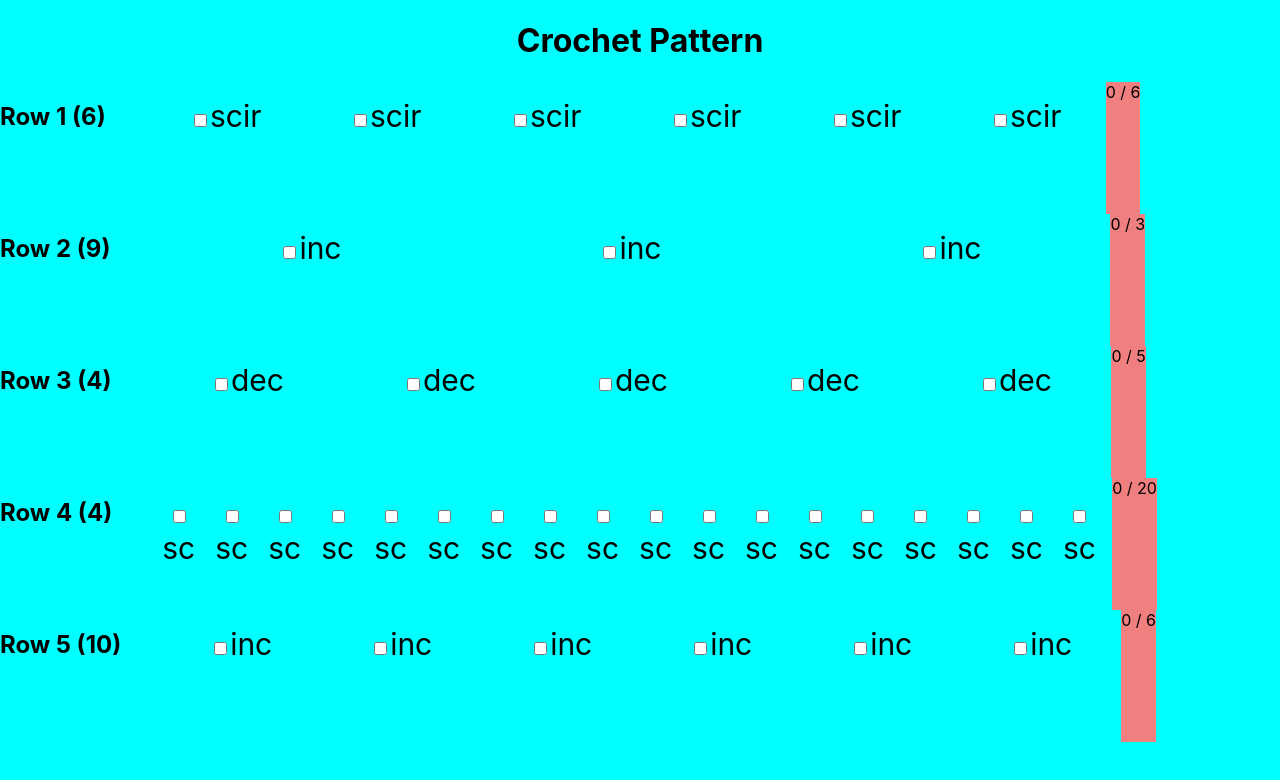
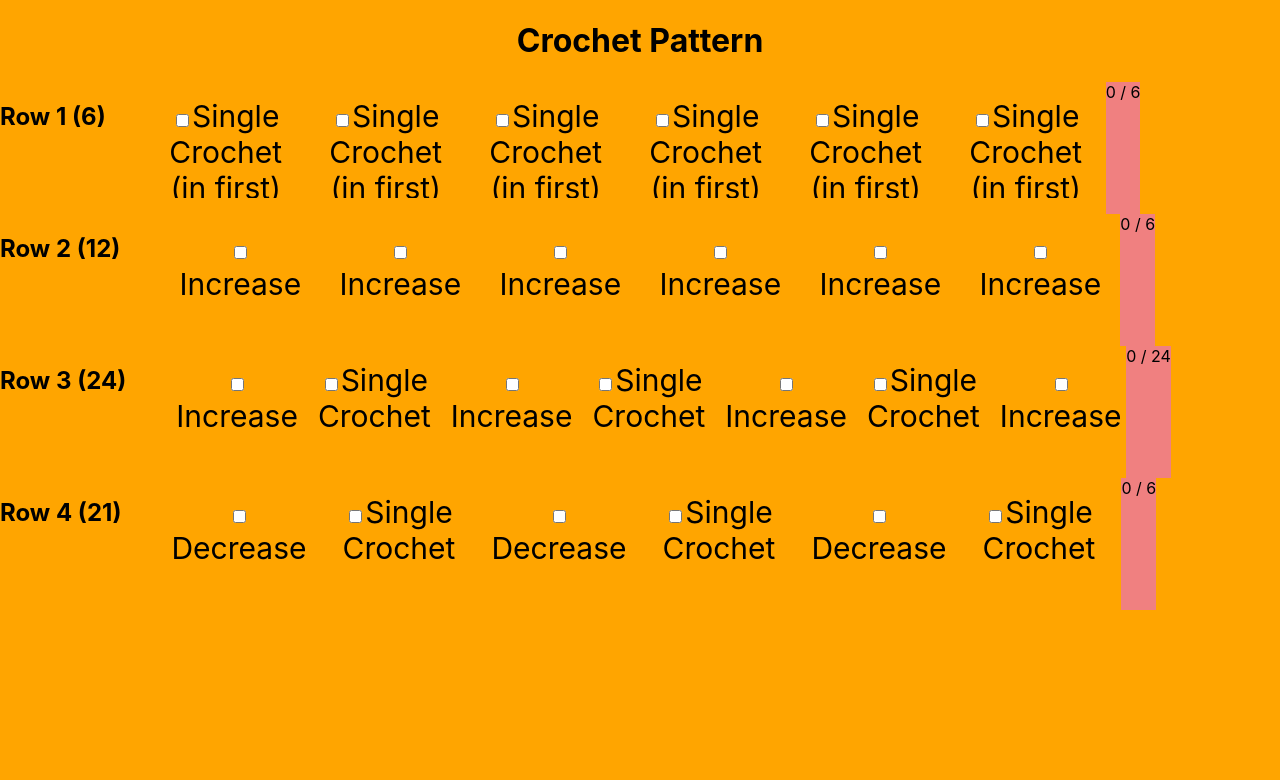
Before and after one commit to Chorwhat/crochet-app, a React (Create React App) app: page / in a window 1280 px wide. Shown: the top 780 px of the page. Built offline with nearby package versions, Linux system fonts and the light colour scheme.

Commit message:
vercel test of changing background color
there might be some changes in pattern.js but nothing that significant.

```diff
--- a/src/App.css
+++ b/src/App.css
@@ -3,7 +3,7 @@
 }
 
 body{
-  background-color: aqua;
+  background-color: orange;
 }
 
 .row {
--- a/src/components/Pattern.js
+++ b/src/components/Pattern.js
@@ -1,115 +1,117 @@
 import { useState } from 'react';
 import Row from './Row';
 
+function parseInput(input) {
+    // Split the input string on the "|" character, if it exists
+    const parts = input.split("|");
+
+    // Initialize the result array
+    const result = [];
+
+    // Loop through each part
+    for (const part of parts) {
+      // Split the part on commas to get a list of patterns
+      const patterns = part.split(",");
+
+      // Initialize the sub-array for this part
+      const subArray = [];
+
+      // Loop through each pattern
+      for (const pattern of patterns) {
+        // Split the pattern on the "" character, if it exists
+        const [base, count] = pattern.split("*");
+
+        // Convert the count string to a number, or default to 1 if no count is specified
+        const repeatCount = count ? parseInt(count, 10) : 1;
+
+        // Add the base pattern to the sub-array the specified number of times
+        for (let i = 0; i < repeatCount; i++) {
+
+            let value = 0
+
+            if (base === 'a' || base === 'b'){
+              value = 1
+            }
+            else if(base === "dec"){
+              value = -1
+            }
+          subArray.push({ stitchType: base,
+          complete: false,
+          value: value });
+        }
+      }
+
+      // Add the sub-array to the result array
+      result.push(subArray);
+    }
+
+    // Return the final result array
+    return result;
+  }
 
 
-
-function createPatternFromString(inputString) {
-    // Split the input string into an array of substrings at each comma
-    let subarrays = inputString.split(",");
-
-    // Loop through the subarrays and split each one by the | character
-    for (let i = 0; i < subarrays.length; i++) {
-      subarrays[i] = subarrays[i].split("|");
-
-      // Use the map() method to transform each element in the subarray
-      // into an array of objects with the property "stitchType"
-      subarrays[i] = subarrays[i].map(str => {
-        let parts = str.split("x");
-        let stitchType = parts[0];
-        let number = parts[1];
-
-        // Create an array of objects with the properties of stitches
-        let objects = [];
-        for (let j = 0; j < number; j++) {
-          let value = 0
-
-          if (stitchType === 'inc' || stitchType === 'scir'){
-            value = 1
-          }
-          else if(stitchType === "dec"){
-            value = -1
-          }
-
-          objects.push({
-            id: j,
-            stitchType: stitchType,
-            rowCount: 0,
-            value: value,
-            complete: false
-          });
-        }
-        return objects;
-
-      });
-    }
-
-    let spreadOut = [].concat(...subarrays);
-    return spreadOut;
-  }
-
-let inputString = "scirx6,incx3,decx5,scx20,incx6";
-let outputArray = createPatternFromString(inputString);
+let inputString = "scir*6,in*3,(sc,in)*3";
+let outputArray = parseInput(inputString);
 
 
 
 
 //sc*6, inc*6, sc*6
 
-// const initialPattern = [[
-//     { id: 0, stitchType: 'Single Crochet (in first)', rowCount: 0, value:1, complete: false },
-//     { id: 1, stitchType: 'Single Crochet (in first)', rowCount: 0, value: 1, complete: false },
-//     { id: 2, stitchType: 'Single Crochet (in first)', rowCount: 0, value: 1, complete: false },
-//     { id: 3, stitchType: 'Single Crochet (in first)', rowCount: 0, value: 1, complete: false },
-//     { id: 4, stitchType: 'Single Crochet (in first)', rowCount: 0, value: 1, complete: false },
-//     { id: 5, stitchType: 'Single Crochet (in first)', rowCount: 0, value: 1, complete: false },
-// ],
-// [
-//     { id: 0, stitchType: 'Increase', rowCount: 0, value: 1, complete: false },
-//     { id: 1, stitchType: 'Increase', rowCount: 0, value: 1, complete: false },
-//     { id: 2, stitchType: 'Increase', rowCount: 0, value: 1, complete: false },
-//     { id: 3, stitchType: 'Increase', rowCount: 0, value: 1, complete: false },
-//     { id: 4, stitchType: 'Increase', rowCount: 0, value: 1, complete: false },
-//     { id: 5, stitchType: 'Increase', rowCount: 0, value: 1, complete: false },
-// ],
-// [
-//     { id: 0, stitchType: 'Increase', rowCount: 0, value: 1, complete: false },
-//     { id: 1, stitchType: 'Single Crochet', rowCount: 0, value: 0, complete: false },
-//     { id: 2, stitchType: 'Increase', rowCount: 0, value: 1, complete: false },
-//     { id: 3, stitchType: 'Single Crochet', rowCount: 0, value: 0, complete: false },
-//     { id: 4, stitchType: 'Increase', rowCount: 0, value: 1, complete: false },
-//     { id: 5, stitchType: 'Single Crochet', rowCount: 0, value: 0, complete: false },
-//     { id: 6, stitchType: 'Increase', rowCount: 0, value: 1, complete: false },
-//     { id: 7, stitchType: 'Single Crochet', rowCount: 0, value: 0, complete: false },
-//     { id: 8, stitchType: 'Increase', rowCount: 0, value: 1, complete: false },
-//     { id: 9, stitchType: 'Single Crochet', rowCount: 0, value: 0, complete: false },
-//     { id: 10, stitchType: 'Increase', rowCount: 0, value: 1, complete: false },
-//     { id: 11, stitchType: 'Single Crochet', rowCount: 0, value: 0, complete: false },
-//     { id: 12, stitchType: 'Increase', rowCount: 0, value: 1, complete: false },
-//     { id: 13, stitchType: 'Single Crochet', rowCount: 0, value: 0, complete: false },
-//     { id: 14, stitchType: 'Increase', rowCount: 0, value: 1, complete: false },
-//     { id: 15, stitchType: 'Single Crochet', rowCount: 0, value: 0, complete: false },
-//     { id: 16, stitchType: 'Increase', rowCount: 0, value: 1, complete: false },
-//     { id: 17, stitchType: 'Single Crochet', rowCount: 0, value: 0, complete: false },
-//     { id: 18, stitchType: 'Increase', rowCount: 0, value: 1, complete: false },
-//     { id: 19, stitchType: 'Single Crochet', rowCount: 0, value: 0, complete: false },
-//     { id: 20, stitchType: 'Increase', rowCount: 0, value: 1, complete: false },
-//     { id: 21, stitchType: 'Single Crochet', rowCount: 0, value: 0, complete: false },
-//     { id: 22, stitchType: 'Increase', rowCount: 0, value: 1, complete: false },
-//     { id: 23, stitchType: 'Single Crochet', rowCount: 0, value: 0, complete: false },
+const initialPattern = [[
+    { id: 0, stitchType: 'Single Crochet (in first)', rowCount: 0, value:1, complete: false },
+    { id: 1, stitchType: 'Single Crochet (in first)', rowCount: 0, value: 1, complete: false },
+    { id: 2, stitchType: 'Single Crochet (in first)', rowCount: 0, value: 1, complete: false },
+    { id: 3, stitchType: 'Single Crochet (in first)', rowCount: 0, value: 1, complete: false },
+    { id: 4, stitchType: 'Single Crochet (in first)', rowCount: 0, value: 1, complete: false },
+    { id: 5, stitchType: 'Single Crochet (in first)', rowCount: 0, value: 1, complete: false },
+],
+[
+    { id: 0, stitchType: 'Increase', rowCount: 0, value: 1, complete: false },
+    { id: 1, stitchType: 'Increase', rowCount: 0, value: 1, complete: false },
+    { id: 2, stitchType: 'Increase', rowCount: 0, value: 1, complete: false },
+    { id: 3, stitchType: 'Increase', rowCount: 0, value: 1, complete: false },
+    { id: 4, stitchType: 'Increase', rowCount: 0, value: 1, complete: false },
+    { id: 5, stitchType: 'Increase', rowCount: 0, value: 1, complete: false },
+],
+[
+    { id: 0, stitchType: 'Increase', rowCount: 0, value: 1, complete: false },
+    { id: 1, stitchType: 'Single Crochet', rowCount: 0, value: 0, complete: false },
+    { id: 2, stitchType: 'Increase', rowCount: 0, value: 1, complete: false },
+    { id: 3, stitchType: 'Single Crochet', rowCount: 0, value: 0, complete: false },
+    { id: 4, stitchType: 'Increase', rowCount: 0, value: 1, complete: false },
+    { id: 5, stitchType: 'Single Crochet', rowCount: 0, value: 0, complete: false },
+    { id: 6, stitchType: 'Increase', rowCount: 0, value: 1, complete: false },
+    { id: 7, stitchType: 'Single Crochet', rowCount: 0, value: 0, complete: false },
+    { id: 8, stitchType: 'Increase', rowCount: 0, value: 1, complete: false },
+    { id: 9, stitchType: 'Single Crochet', rowCount: 0, value: 0, complete: false },
+    { id: 10, stitchType: 'Increase', rowCount: 0, value: 1, complete: false },
+    { id: 11, stitchType: 'Single Crochet', rowCount: 0, value: 0, complete: false },
+    { id: 12, stitchType: 'Increase', rowCount: 0, value: 1, complete: false },
+    { id: 13, stitchType: 'Single Crochet', rowCount: 0, value: 0, complete: false },
+    { id: 14, stitchType: 'Increase', rowCount: 0, value: 1, complete: false },
+    { id: 15, stitchType: 'Single Crochet', rowCount: 0, value: 0, complete: false },
+    { id: 16, stitchType: 'Increase', rowCount: 0, value: 1, complete: false },
+    { id: 17, stitchType: 'Single Crochet', rowCount: 0, value: 0, complete: false },
+    { id: 18, stitchType: 'Increase', rowCount: 0, value: 1, complete: false },
+    { id: 19, stitchType: 'Single Crochet', rowCount: 0, value: 0, complete: false },
+    { id: 20, stitchType: 'Increase', rowCount: 0, value: 1, complete: false },
+    { id: 21, stitchType: 'Single Crochet', rowCount: 0, value: 0, complete: false },
+    { id: 22, stitchType: 'Increase', rowCount: 0, value: 1, complete: false },
+    { id: 23, stitchType: 'Single Crochet', rowCount: 0, value: 0, complete: false },
 
-// ],
-// [
-//     { id: 0, stitchType: 'Decrease', rowCount: 0, value: -1, complete: false },
-//     { id: 1, stitchType: 'Single Crochet', rowCount: 0, value: 0, complete: false },
-//     { id: 2, stitchType: 'Decrease', rowCount: 0, value: -1, complete: false },
-//     { id: 3, stitchType: 'Single Crochet', rowCount: 0, value: 0, complete: false },
-//     { id: 4, stitchType: 'Decrease', rowCount: 0, value: -1, complete: false },
-//     { id: 5, stitchType: 'Single Crochet', rowCount: 0, value: 0, complete: false },
-// ]
-// ]
+],
+[
+    { id: 0, stitchType: 'Decrease', rowCount: 0, value: -1, complete: false },
+    { id: 1, stitchType: 'Single Crochet', rowCount: 0, value: 0, complete: false },
+    { id: 2, stitchType: 'Decrease', rowCount: 0, value: -1, complete: false },
+    { id: 3, stitchType: 'Single Crochet', rowCount: 0, value: 0, complete: false },
+    { id: 4, stitchType: 'Decrease', rowCount: 0, value: -1, complete: false },
+    { id: 5, stitchType: 'Single Crochet', rowCount: 0, value: 0, complete: false },
+]
+]
 
-const initialPattern = outputArray
+//const initialPattern = outputArray
 
 
 function createToggleRow(pattern, setPattern, row) {
```
